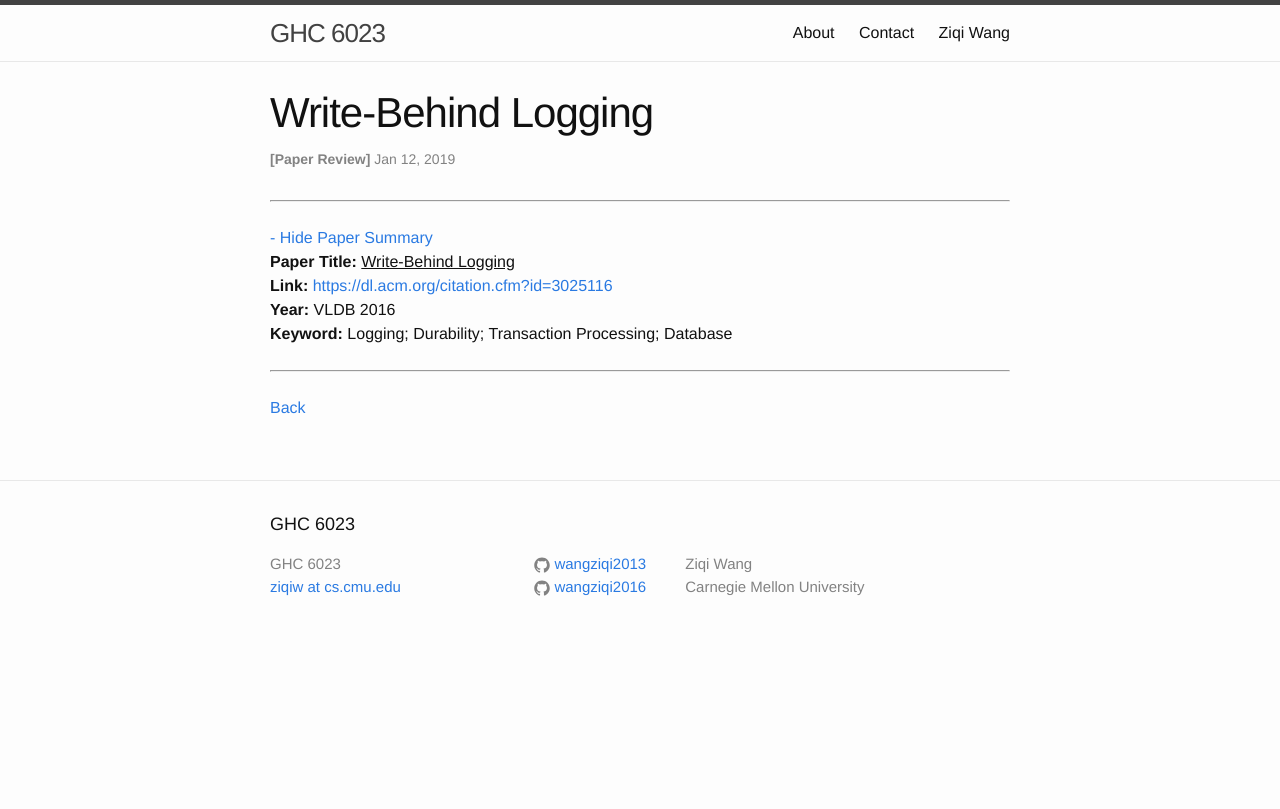
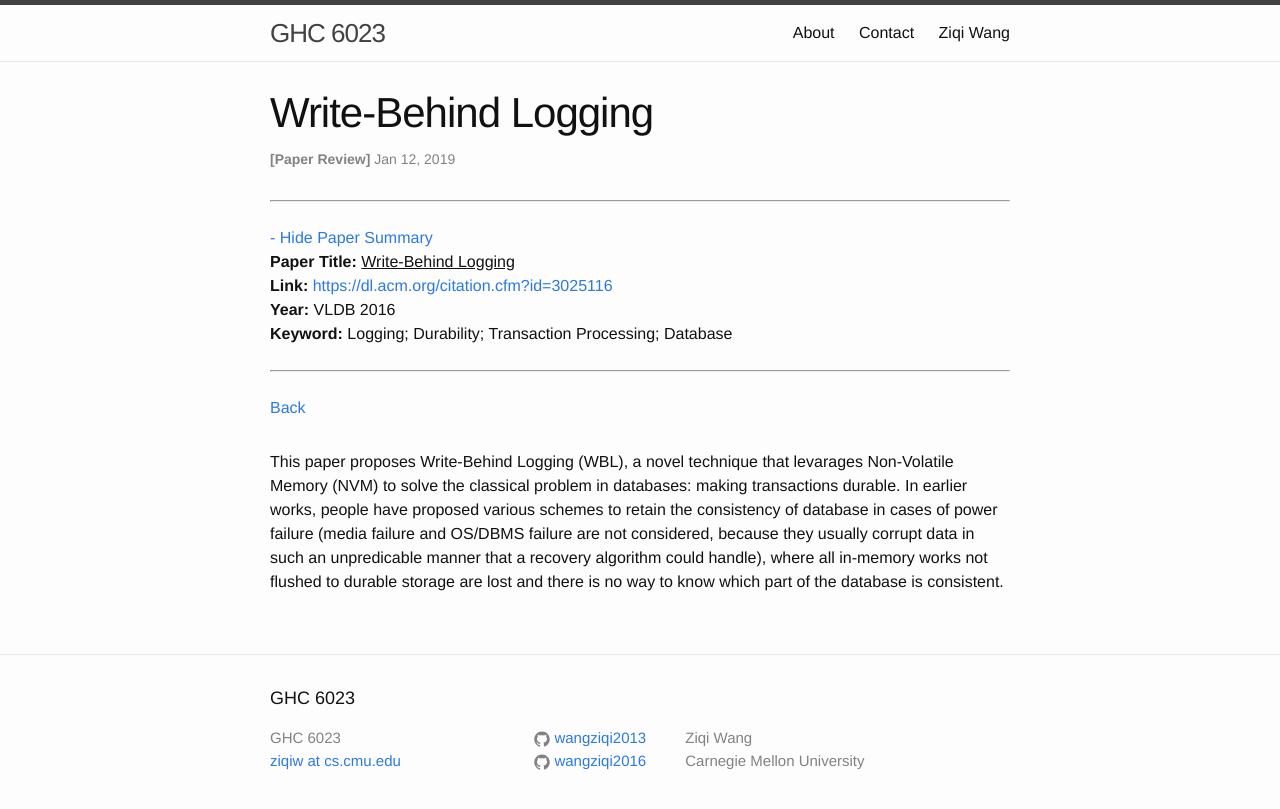
Before and after one commit to wangziqi2013/wangziqi2013.github.io, a Jekyll site: the page built from _posts/2019-01-12-wbl.markdown, in a window 1280 px wide. Shown: the top 809 px of the page. Built offline with Jekyll 4.4.1, drawn with Linux system fonts in a browser that asks for light colours.

Commit message:
Working on recovery

```diff
--- a/_posts/2019-01-12-wbl.markdown
+++ b/_posts/2019-01-12-wbl.markdown
@@ -12,3 +12,9 @@ htm_cd:
 htm_cr:
 version_mgmt:
 ---
+
+This paper proposes Write-Behind Logging (WBL), a novel technique that levarages Non-Volatile Memory (NVM) to solve
+the classical problem in databases: making transactions durable. In earlier works, people have proposed various schemes
+to retain the consistency of database in cases of power failure (media failure and OS/DBMS failure are not considered,
+because they usually corrupt data in such an unpredicable manner that a recovery algorithm could handle), where all
+in-memory works not flushed to durable storage are lost and there is no way to know which part of the database is consistent.
```
